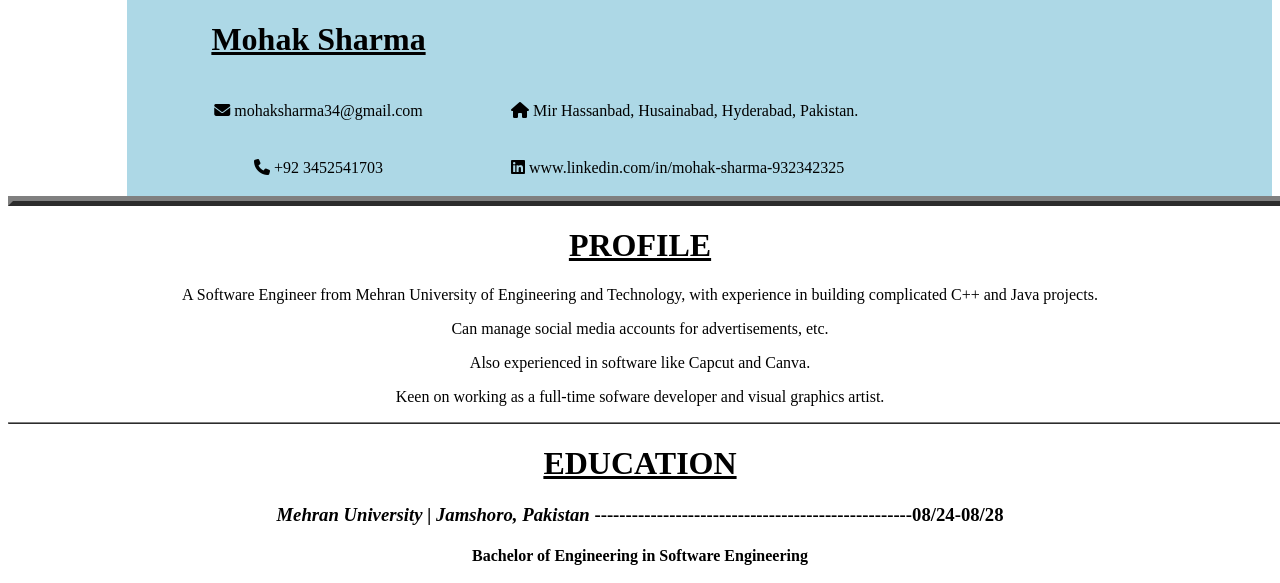
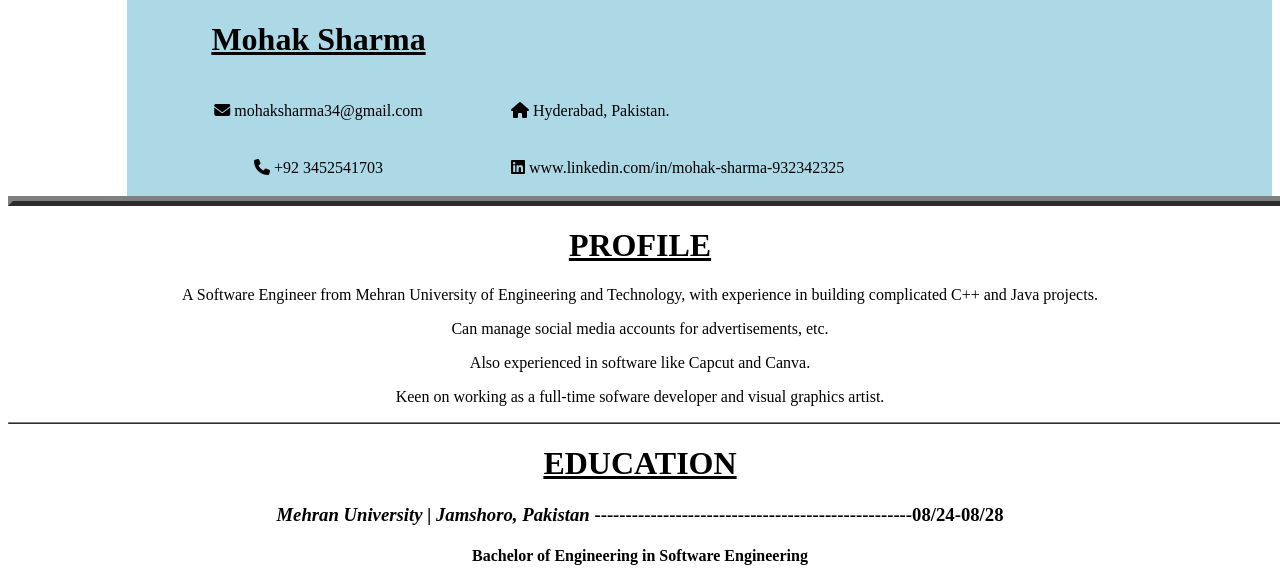
Before and after one commit to MHKSHRMA/Mohak-Sharma-CV, a plain HTML site: page index.htm in a window 1280 px wide. Shown: the part 211-794 px from the top of the page. Drawn offline with Linux system fonts and the light colour scheme.

Commit message:
address updated

```diff
--- a/index.htm
+++ b/index.htm
@@ -24,7 +24,7 @@
     <table align="right" border="0" width="1145" height="57" bgcolor="lightblue" >
         <tr>
             <td  width="200" align="center"> <strong></strong> <i class="fa-solid fa-envelope"></i> mohaksharma34@gmail.com </td>
-            <td width="200" align="left" > <strong></strong> <i class="fa-solid fa-house"></i> Mir Hassanbad, Husainabad, Hyderabad, Pakistan. </td>
+            <td width="200" align="left" > <strong></strong> <i class="fa-solid fa-house"></i> Hyderabad, Pakistan. </td>
             <td  width="200" > <strong></strong></td>
         </tr>
     </table>
```
